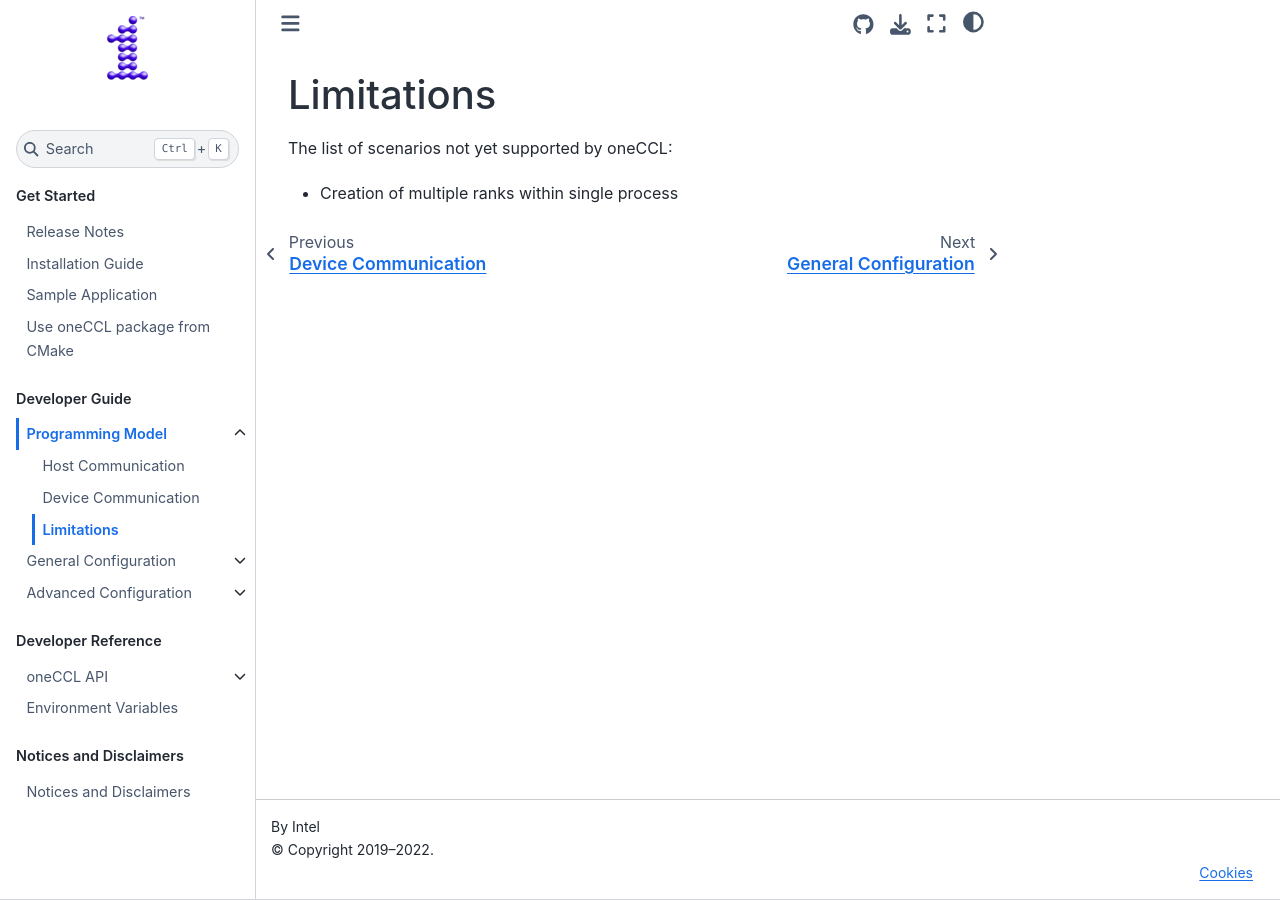
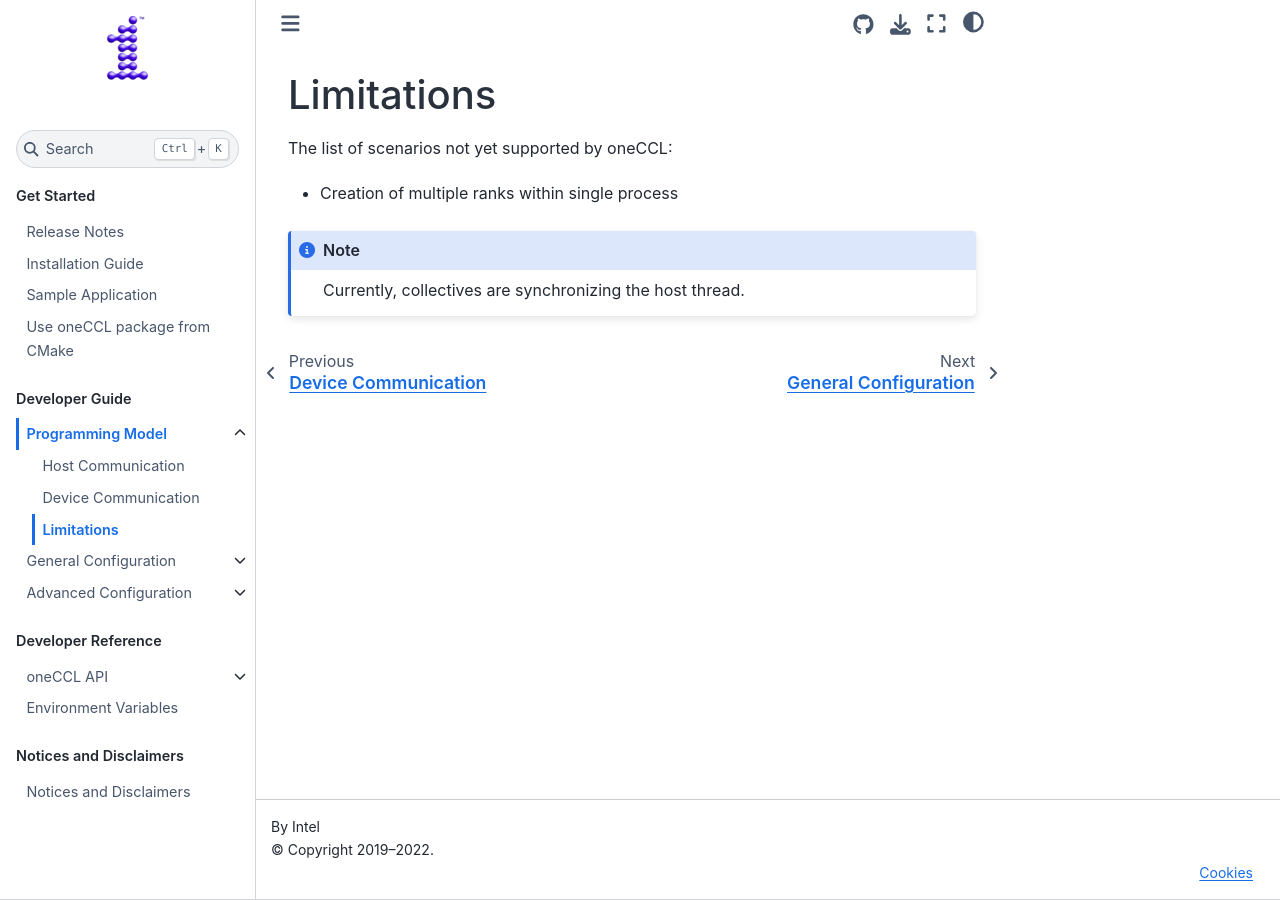
Before and after one commit to oneapi-src/oneCCL, a Sphinx documentation site: the page built from doc/rst/source/programming-model/limitations.rst, in a window 1280 px wide. Built offline with Sphinx 7.4.7 and the Sphinx Book theme 1.1.4, drawn with Linux system fonts in a browser that asks for light colours.

Commit message:
Update limitations.rst

```diff
--- a/doc/rst/source/programming-model/limitations.rst
+++ b/doc/rst/source/programming-model/limitations.rst
@@ -5,3 +5,5 @@ Limitations
 The list of scenarios not yet supported by oneCCL:
 
 - Creation of multiple ranks within single process
+
+.. note:: Currently, collectives are synchronizing the host thread.
```
